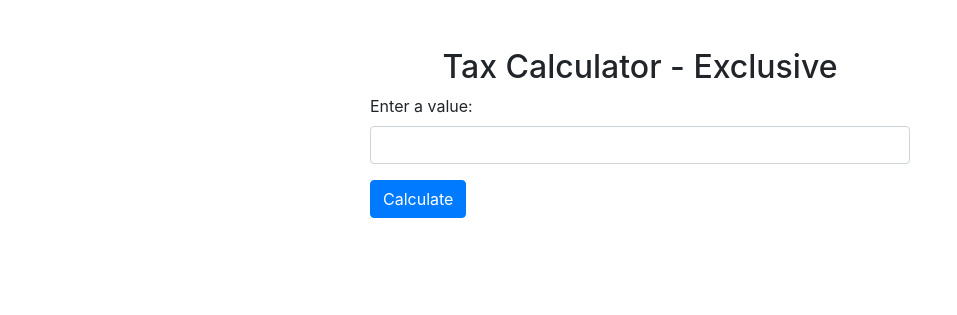
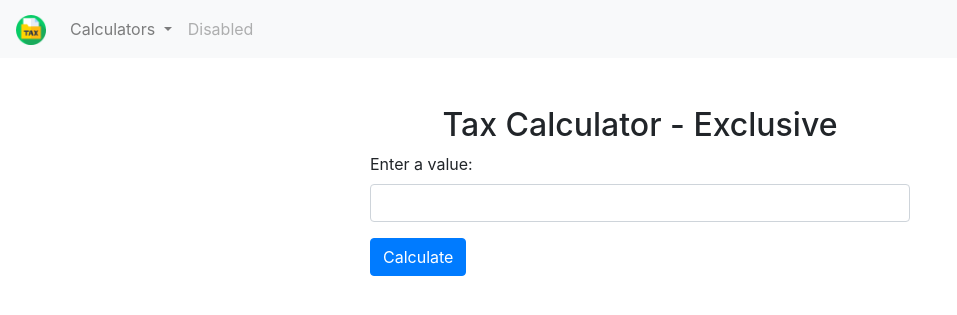
Before and after one commit to Dekay27/apps_tax, a PHP site: page /tax_exclusive.php in a window 1280 px wide. Shown: the top 315 px of the page, without its empty margins (0-957 px from the left). Run offline with PHP 8.4, Linux system fonts and the light colour scheme.

Commit message:
-- added navbar

```diff
--- a/tax_exclusive.php
+++ b/tax_exclusive.php
@@ -1,7 +1,7 @@
 <!DOCTYPE html>
 <html>
 <head>
-    <title>Tax Calculator</title>
+    <title>Exclusive Tax Calculator</title>
     <meta charset="utf-8">
     <meta name="viewport" content="width=device-width, initial-scale=1">
     <link rel="stylesheet" href="https://maxcdn.bootstrapcdn.com/bootstrap/4.5.2/css/bootstrap.min.css">
@@ -10,6 +10,31 @@
     <script src="https://maxcdn.bootstrapcdn.com/bootstrap/4.5.2/js/bootstrap.min.js"></script>
 </head>
 <body>
+
+<nav class="navbar navbar-expand-lg navbar-light bg-light">
+    <a class="navbar-brand" href="index.php">
+        <img src="images/tax.png" width="30" height="30" alt="">
+    </a>
+
+    <div class="collapse navbar-collapse" id="navbarSupportedContent">
+        <ul class="navbar-nav mr-auto">
+            <li class="nav-item dropdown">
+                <a class="nav-link dropdown-toggle" href="#" role="button" data-toggle="dropdown" aria-expanded="false">
+                    Calculators
+                </a>
+                <div class="dropdown-menu">
+                    <a class="dropdown-item" href="tax_inclusive.php">Inclusive Tax</a>
+                    <a class="dropdown-item" href="tax_exclusive.php">Exclusive Tax</a>
+                    <div class="dropdown-divider"></div>
+                    <a class="dropdown-item" href="#">Something else here</a>
+                </div>
+            </li>
+            <li class="nav-item">
+                <a class="nav-link disabled">Disabled</a>
+            </li>
+        </ul>
+    </div>
+</nav>
 
 <div class="container">
     <div class="row">
--- a/tax_include.php
+++ b/tax_include.php
@@ -81,7 +81,7 @@ function saveToDatabase($dataArray) {
     }
 }
 
-
+/*
 $taxes = array(
 
     $taxableSupply,
@@ -96,6 +96,7 @@ $taxes = array(
     $withholdingServices
 
 );
+*/
 
 //php -S localhost:8000
 ?>
```
Also changed, not shown: tax_inclusive.php (+27 -1 lines), images/tax.png (added).
